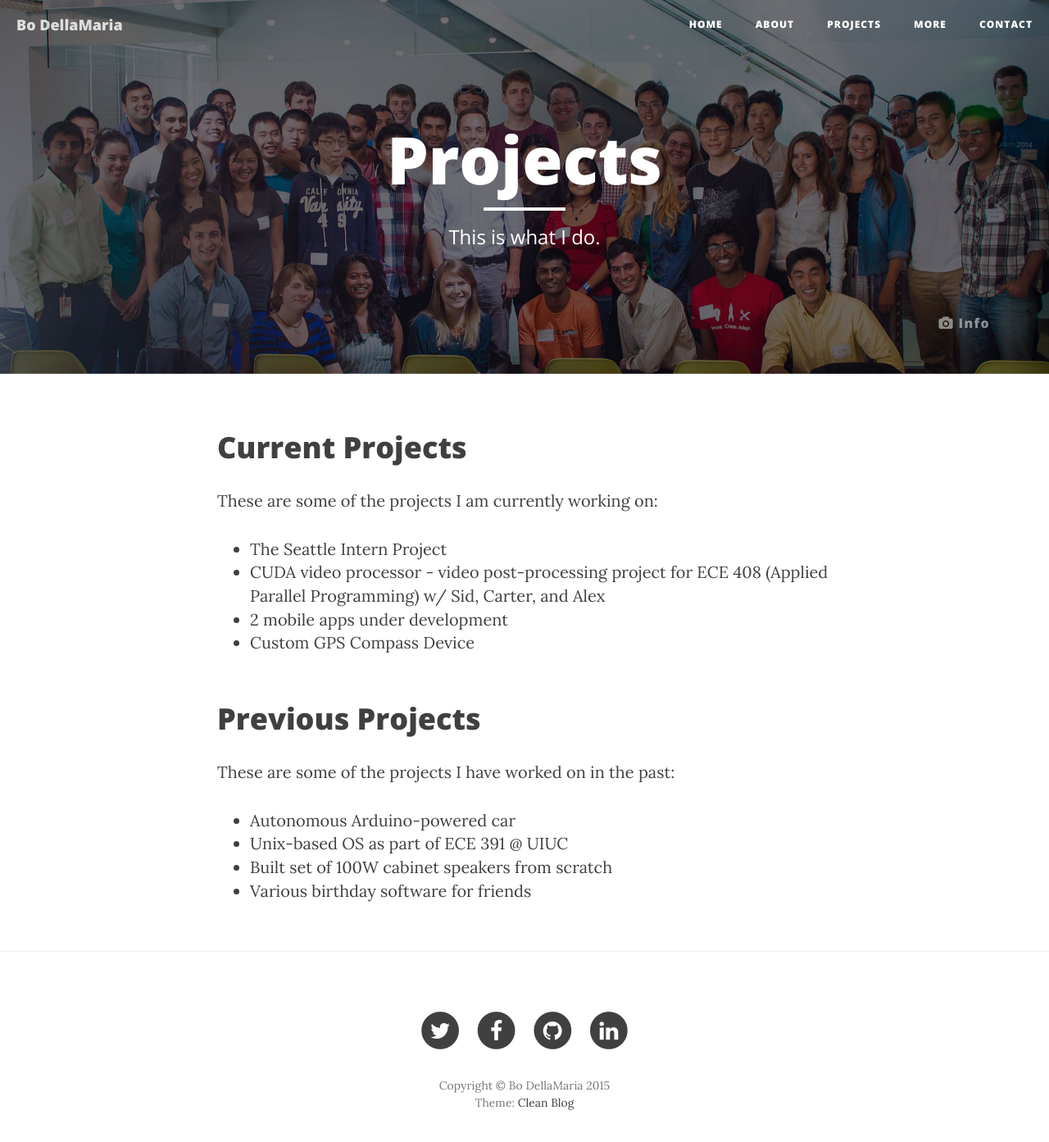
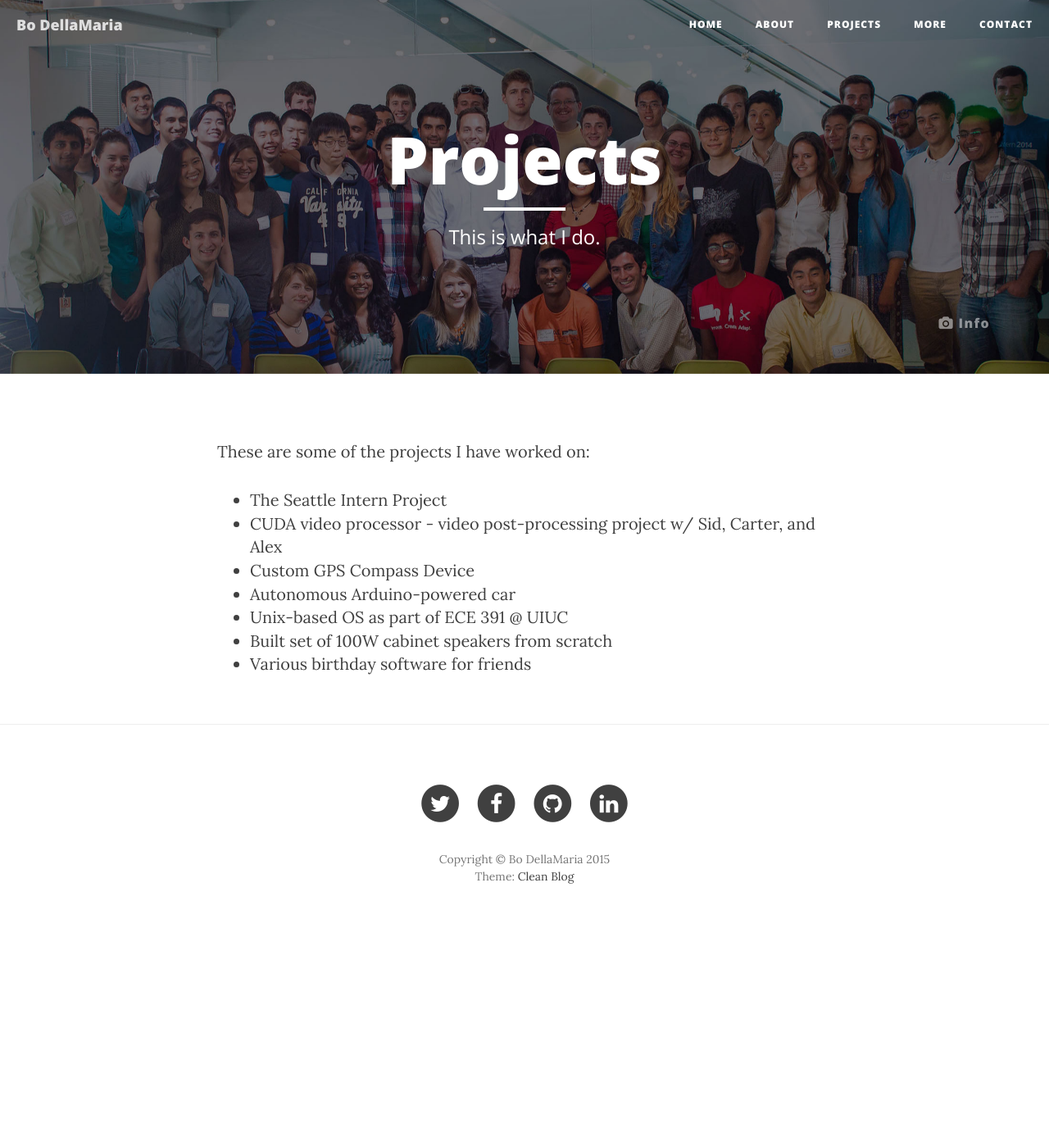
Before and after one commit to bojdell/bodellamaria, a Jekyll site: the page built from bodellamaria_jekyll/2-projects.html, in a window 1280 px wide. Shown: the top 1393 px of the page at 82% size. Built offline with Jekyll 4.4.1, drawn with Linux system fonts in a browser that asks for light colours; nearby versions of some CDN libraries.

Commit message:
updated projects (more to come)

```diff
--- a/bodellamaria_jekyll/2-projects.html
+++ b/bodellamaria_jekyll/2-projects.html
@@ -8,18 +8,11 @@ photo-caption-title: "Seattle Intern Project"
 photo-caption-body: "Zillow tech talk with Spencer Rascoff, CEO."
 ---
 
-<h1>Current Projects</h1>
-<p>These are some of the projects I am currently working on:</p>
+<p>These are some of the projects I have worked on:</p>
 <ul>
 	<li><a href="http://seattle.internproject.io/">The Seattle Intern Project</a></li>
-	<li><a href="https://github.com/bojdell/lodestar">CUDA video processor</a> - video post-processing project for ECE 408 (Applied Parallel Programming) w/ <a href="http://sidsethupathi.com/">Sid</a>, <a href="https://linkedin.com/pub/michael-anderson/66/728/4b2">Carter</a>, and <a href="https://linkedin.com/pub/alex-dalton/5a/a46/7a8">Alex</a></li>
-	<li>2 mobile apps under development</li>
+	<li><a href="https://github.com/bojdell/lodestar">CUDA video processor</a> - video post-processing project w/ <a href="http://sidsethupathi.com/">Sid</a>, <a href="https://linkedin.com/pub/michael-anderson/66/728/4b2">Carter</a>, and <a href="https://linkedin.com/pub/alex-dalton/5a/a46/7a8">Alex</a></li>
 	<li><a href="https://github.com/bojdell/lodestar">Custom GPS Compass Device</a></li>
-</ul>
-<br>
-<h1>Previous Projects</h1>
-<p>These are some of the projects I have worked on in the past:</p>
-<ul>
 	<li>Autonomous Arduino-powered car</li>
 	<li>Unix-based OS as part of ECE 391 @ UIUC</li>
 	<li>Built set of 100W cabinet speakers from scratch</li>
```
